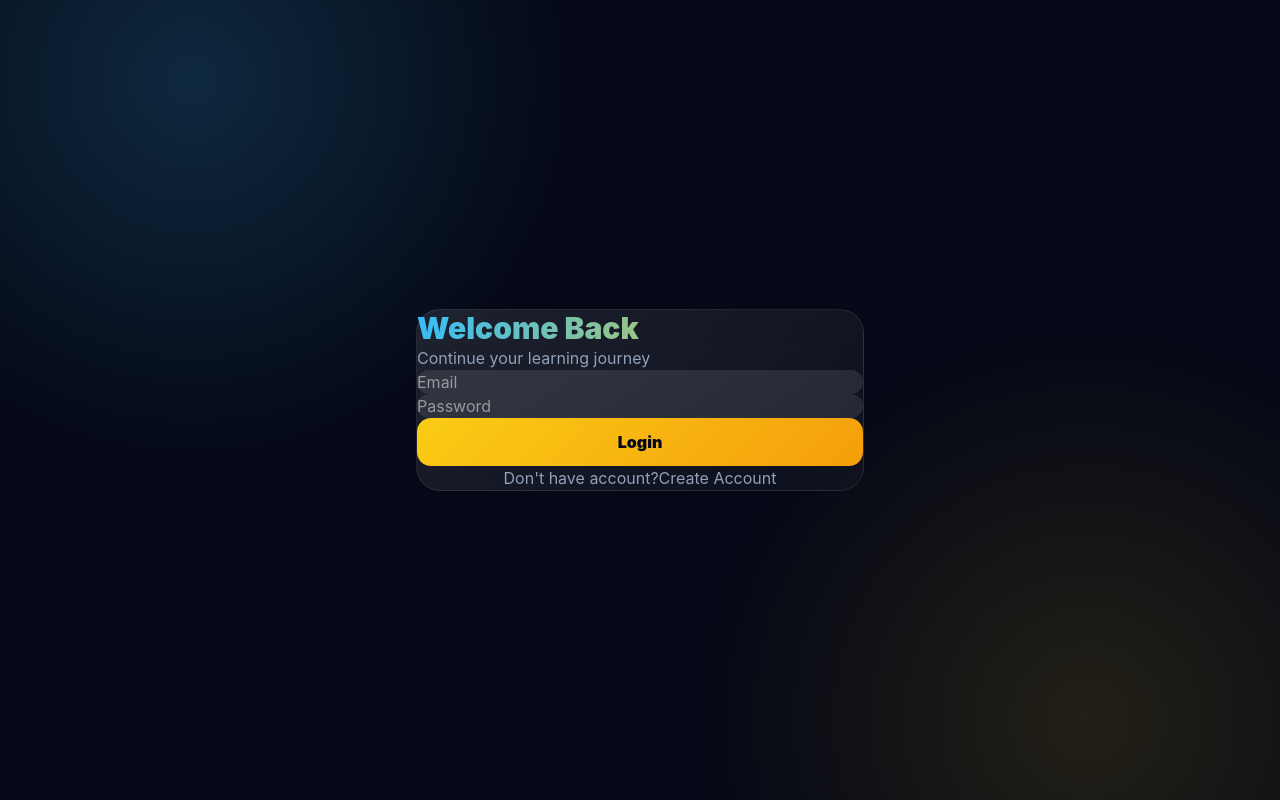
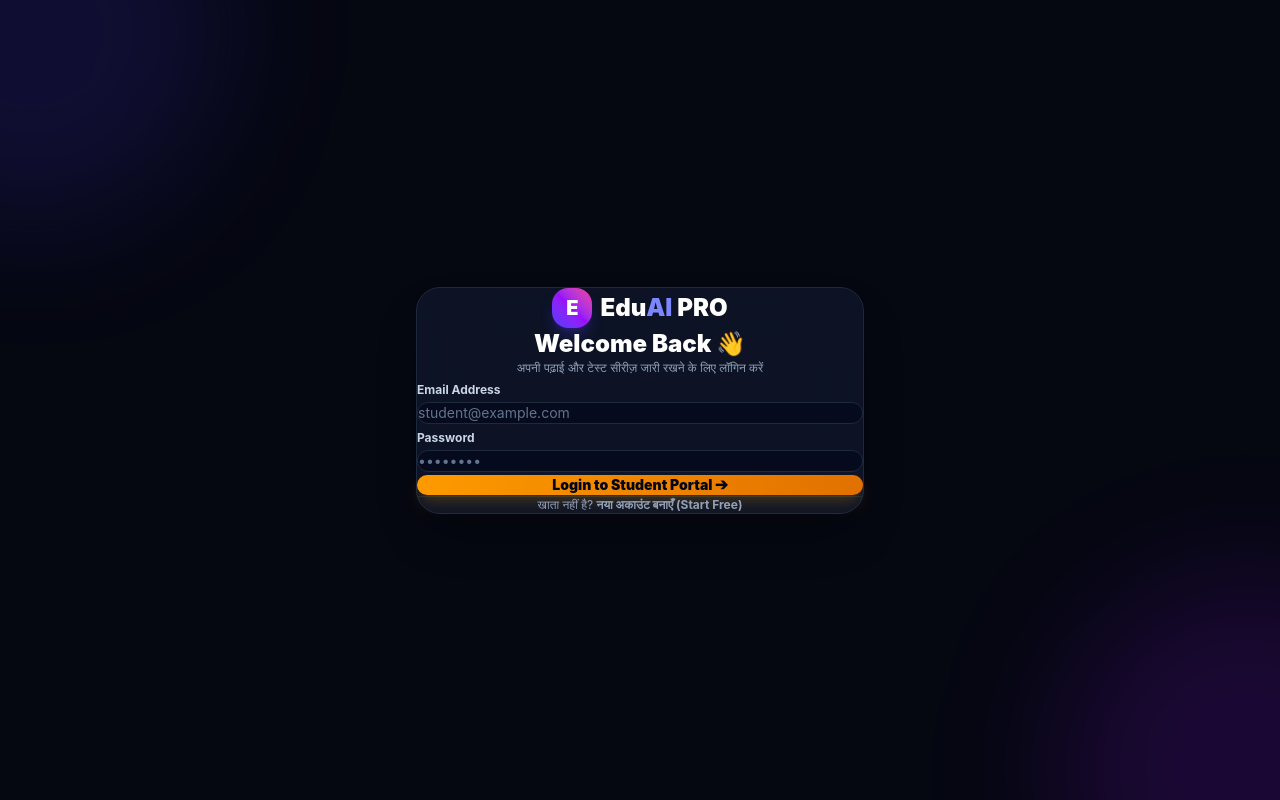
Before and after one commit to bhoopendramandoliya786-source/EducationPlatform, a Next.js app: page /login in a window 1280 px wide. Built offline with nearby package versions, Linux system fonts and the light colour scheme.

Commit message:
Fix login-logout redirection and upgrade login UI

```diff
--- a/app/components/LogoutButton.jsx
+++ b/app/components/LogoutButton.jsx
@@ -1,39 +1,22 @@
-"use client";
+'use client';
 
 import { supabase } from "../../lib/supabase";
-import { useRouter } from "next/navigation";
 
-
-export default function LogoutButton(){
-
-  const router = useRouter();
-
-
-  async function logout(){
-
+export default function LogoutButton() {
+  async function logout() {
+    // 1. Supabase Session Logout
     await supabase.auth.signOut();
 
-    router.push("/login");
-
-    router.refresh();
-
+    // 2. Hard redirect to Public Home Page (कैश पूरी तरह खाली हो जाएगा और बैक बटन पर पुराना डेटा नहीं दिखेगा)
+    window.location.href = "/";
   }
 
-
   return (
-
     <button
-
-    onClick={logout}
-
-    className="
-    btn-gold
-    "
-
+      onClick={logout}
+      className="px-5 py-2.5 rounded-xl font-bold text-sm bg-gradient-to-r from-amber-500 to-amber-600 hover:from-amber-400 hover:to-amber-500 text-slate-950 shadow-lg shadow-amber-500/20 active:scale-95 transition-all"
     >
       Logout
     </button>
-
   );
-
 }
--- a/app/login/page.jsx
+++ b/app/login/page.jsx
@@ -3,219 +3,120 @@
 import { useState } from "react";
 import Link from "next/link";
 import { supabase } from "../../lib/supabase/client";
-import { useRouter } from "next/navigation";
 
 export default function LoginPage() {
-
-  const router = useRouter();
-
   const [email, setEmail] = useState("");
   const [password, setPassword] = useState("");
-
   const [loading, setLoading] = useState(false);
   const [message, setMessage] = useState("");
 
-
-
   async function handleLogin(e) {
-
     e.preventDefault();
-
     setLoading(true);
     setMessage("");
 
-    const {
-      data,
-      error
-    } = await supabase.auth.signInWithPassword({
-      email,
-      password
+    const { data, error } = await supabase.auth.signInWithPassword({
+      email: email.trim(),
+      password: password,
     });
 
-
-    if(error){
-
+    if (error) {
       setMessage(error.message);
       setLoading(false);
       return;
-
     }
 
+    const { data: sessionData } = await supabase.auth.getSession();
 
-    console.log("LOGIN USER:", data.user);
-
-
-    const {
-      data: sessionData
-    } = await supabase.auth.getSession();
-
-
-    console.log(
-      "AFTER LOGIN SESSION:",
-      sessionData.session
-    );
-
-
-    if(!sessionData.session){
-
-      setMessage("Session not created. Try again.");
+    if (!sessionData?.session) {
+      setMessage("Session creation failed. Please retry.");
       setLoading(false);
       return;
-
     }
 
-
-    setMessage("Login successful");
-
-
-    router.refresh();
-
-    router.push("/student");
-
-
+    // Hard Redirect: ब्राउज़र की सारी पुरानी मेमोरी साफ़ करके सीधे स्टूडेंट डैशबोर्ड लोड होगा
+    window.location.href = "/student";
   }
 
+  return (
+    <main className="min-h-screen bg-[#050711] text-slate-100 flex items-center justify-center p-4">
 
+      {/* Background Ambient Glow */}
+      <div className="fixed inset-0 overflow-hidden pointer-events-none">
+        <div className="absolute -top-40 -left-40 w-96 h-96 bg-indigo-600/15 rounded-full blur-3xl" />
+        <div className="absolute -bottom-40 -right-40 w-96 h-96 bg-purple-600/15 rounded-full blur-3xl" />
+      </div>
 
-  return (
+      <div className="relative w-full max-w-md rounded-3xl bg-slate-900/80 border border-slate-800 backdrop-blur-2xl p-7 sm:p-9 shadow-2xl space-y-6">
 
-    <main
-      className="
-      min-h-screen
-      container
-      flex
-      items-center
-      justify-center
-      py-10
-      "
-    >
+        {/* Brand Header */}
+        <div className="text-center space-y-2">
+          <Link href="/" className="inline-flex items-center gap-2 mb-2">
+            <div className="w-10 h-10 rounded-2xl bg-gradient-to-tr from-indigo-600 via-purple-600 to-pink-500 flex items-center justify-center shadow-lg shadow-indigo-600/30">
+              <span className="text-white font-black text-xl">E</span>
+            </div>
+            <span className="text-2xl font-black text-white">Edu<span className="text-indigo-400">AI</span> PRO</span>
+          </Link>
 
-      <div
-        className="
-        glass
-        premium-card
-        p-8
-        w-full
-        max-w-md
-        "
-      >
+          <h1 className="text-2xl font-black text-white">
+            Welcome Back 👋
+          </h1>
+          <p className="text-xs text-slate-400">
+            अपनी पढ़ाई और टेस्ट सीरीज़ जारी रखने के लिए लॉगिन करें
+          </p>
+        </div>
 
-        <h1
-          className="
-          text-3xl
-          font-black
-          text-gradient
-          mb-2
-          "
-        >
-          Welcome Back
-        </h1>
+        {/* Error / Alert Message */}
+        {message && (
+          <div className="p-3.5 rounded-xl bg-rose-500/10 border border-rose-500/30 text-rose-300 text-xs font-semibold text-center">
+            {message}
+          </div>
+        )}
 
-
-        <p className="text-slate-400 mb-6">
-          Continue your learning journey
-        </p>
-
-
-
-        <form
-          onSubmit={handleLogin}
-          className="space-y-4"
-        >
-
+        {/* Login Form */}
+        <form onSubmit={handleLogin} className="space-y-4">
+          <div className="space-y-1">
+            <label className="text-xs font-bold text-slate-300 ml-1">Email Address</label>
             <input
               type="email"
+              required
               value={email}
-            onChange={(e)=>setEmail(e.target.value)}
-            placeholder="Email"
-            className="
-            w-full
-            p-4
-            rounded-xl
-            bg-white/10
-            outline-none
-            text-white
-            "
+              onChange={(e) => setEmail(e.target.value)}
+              placeholder="student@example.com"
+              className="w-full px-4 py-3.5 rounded-xl bg-slate-950/60 border border-slate-800 text-white placeholder-slate-500 text-sm focus:border-indigo-500 focus:outline-none transition-colors"
             />
+          </div>
 
-
+          <div className="space-y-1">
+            <label className="text-xs font-bold text-slate-300 ml-1">Password</label>
             <input
               type="password"
+              required
               value={password}
-            onChange={(e)=>setPassword(e.target.value)}
-            placeholder="Password"
-            className="
-            w-full
-            p-4
-            rounded-xl
-            bg-white/10
-            outline-none
-            text-white
-            "
+              onChange={(e) => setPassword(e.target.value)}
+              placeholder="••••••••"
+              className="w-full px-4 py-3.5 rounded-xl bg-slate-950/60 border border-slate-800 text-white placeholder-slate-500 text-sm focus:border-indigo-500 focus:outline-none transition-colors"
             />
-
+          </div>
 
           <button
+            type="submit"
             disabled={loading}
-            className="
-            btn-gold
-            w-full
-            "
+            className="w-full mt-2 py-3.5 rounded-xl font-black text-sm bg-gradient-to-r from-amber-500 to-amber-600 hover:from-amber-400 hover:to-amber-500 text-slate-950 shadow-lg shadow-amber-500/20 active:scale-[0.98] transition-all disabled:opacity-50"
           >
-
-            {
-              loading
-              ?
-              "Logging in..."
-              :
-              "Login"
-            }
-
+            {loading ? "Logging in..." : "Login to Student Portal ➔"}
           </button>
-
-
         </form>
 
-
-
-        {
-          message &&
-          <p className="
-          mt-5
-          text-center
-          text-slate-300
-          ">
-            {message}
-          </p>
-        }
-
-
-
-        <p className="
-        mt-6
-        text-center
-        text-slate-400
-        ">
-
-          Don't have account?
-
-          <Link
-            href="/signup"
-            className="
-            text-yellow-400
-            ml-2
-            "
-          >
-            Create Account
+        {/* Sign Up Footer */}
+        <div className="pt-4 border-t border-slate-800/80 text-center text-xs text-slate-400">
+          खाता नहीं है?{" "}
+          <Link href="/signup" className="text-amber-400 hover:text-amber-300 font-bold ml-1">
+            नया अकाउंट बनाएँ (Start Free)
           </Link>
-
-        </p>
-
+        </div>
 
       </div>
-
     </main>
-
   );
-
 }
```
Lines whose indentation alone changed are shown as unchanged.
